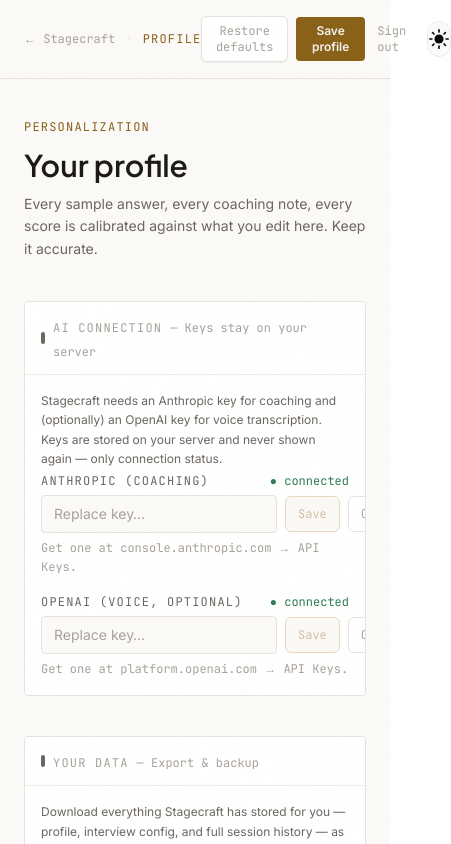
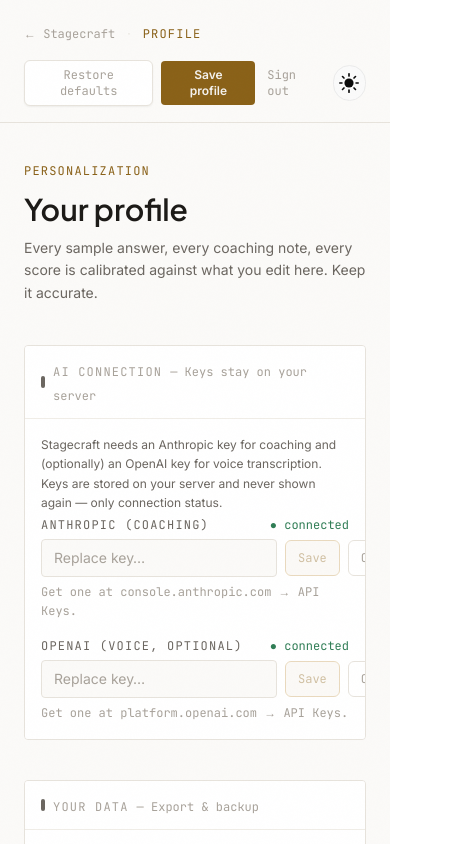
Before and after one commit to q088904-hue/Calude, a Next.js app: page /stagecraft/profile in a window 390 px wide. Shown: the top 844 px of the page, 451 px wide, since content can reach past the window. Built offline with nearby package versions, Linux system fonts and the light colour scheme; no server answers.

Commit message:
fix(stagecraft): OBS-1/OBS-2 — wrap header nav on narrow mobile (flex-wrap), eliminates horizontal overflow; desktop/tablet unchanged

```diff
--- a/src/app/stagecraft/page.tsx
+++ b/src/app/stagecraft/page.tsx
@@ -792,7 +792,7 @@
   return (
     <div className="stagecraft-root min-h-screen bg-sc-bg text-sc-ink">
       {/* Top chrome */}
-      <header className="border-b border-sc-border px-6 py-4 flex items-center justify-between">
+      <header className="border-b border-sc-border px-6 py-4 flex flex-wrap items-center justify-between gap-y-2">
         <div className="flex items-center gap-3 shrink-0">
           <Link
             href="/"
--- a/src/components/stagecraft/NavDropdown.tsx
+++ b/src/components/stagecraft/NavDropdown.tsx
@@ -113,7 +113,10 @@
 
 export function NavDropdown() {
   return (
-    <nav aria-label="Stagecraft sections" className="flex items-center gap-2">
+    <nav
+      aria-label="Stagecraft sections"
+      className="flex flex-wrap items-center gap-2"
+    >
       {NAV_GROUPS.map((group) => (
         <DropdownGroup key={group.label} group={group} />
       ))}
--- a/src/components/stagecraft/StagecraftHeader.tsx
+++ b/src/components/stagecraft/StagecraftHeader.tsx
@@ -33,7 +33,7 @@
   return (
     <header
       data-scrolled={scrolled ? "true" : undefined}
-      className={`border-b border-sc-border px-6 py-4 flex items-center justify-between bg-sc-bg transition-shadow duration-150 ease-sc data-[scrolled=true]:shadow-sc-sm ${
+      className={`border-b border-sc-border px-6 py-4 flex flex-wrap items-center justify-between gap-y-2 bg-sc-bg transition-shadow duration-150 ease-sc data-[scrolled=true]:shadow-sc-sm ${
         sticky ? "sticky top-0 z-10" : ""
       }`}
     >
```
